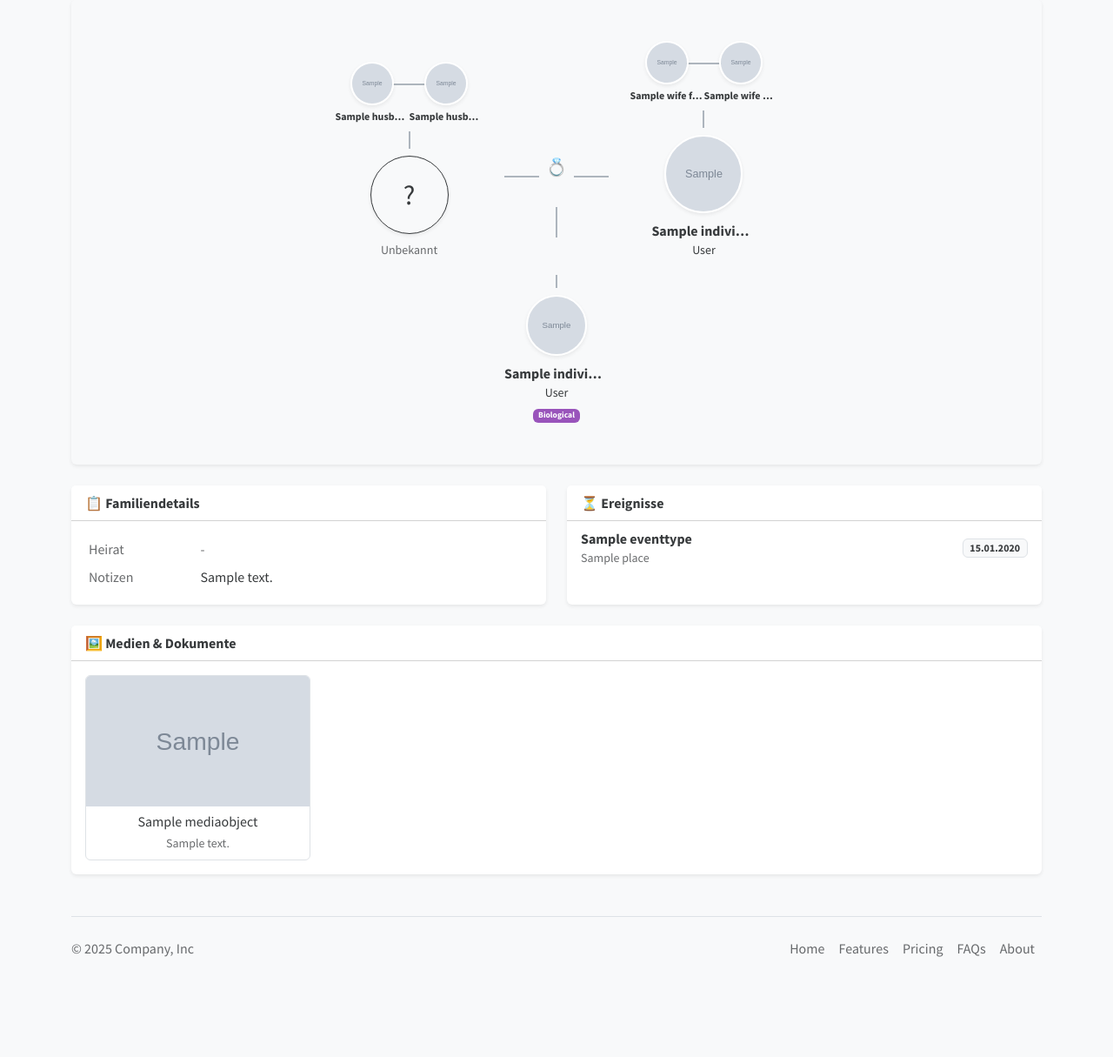
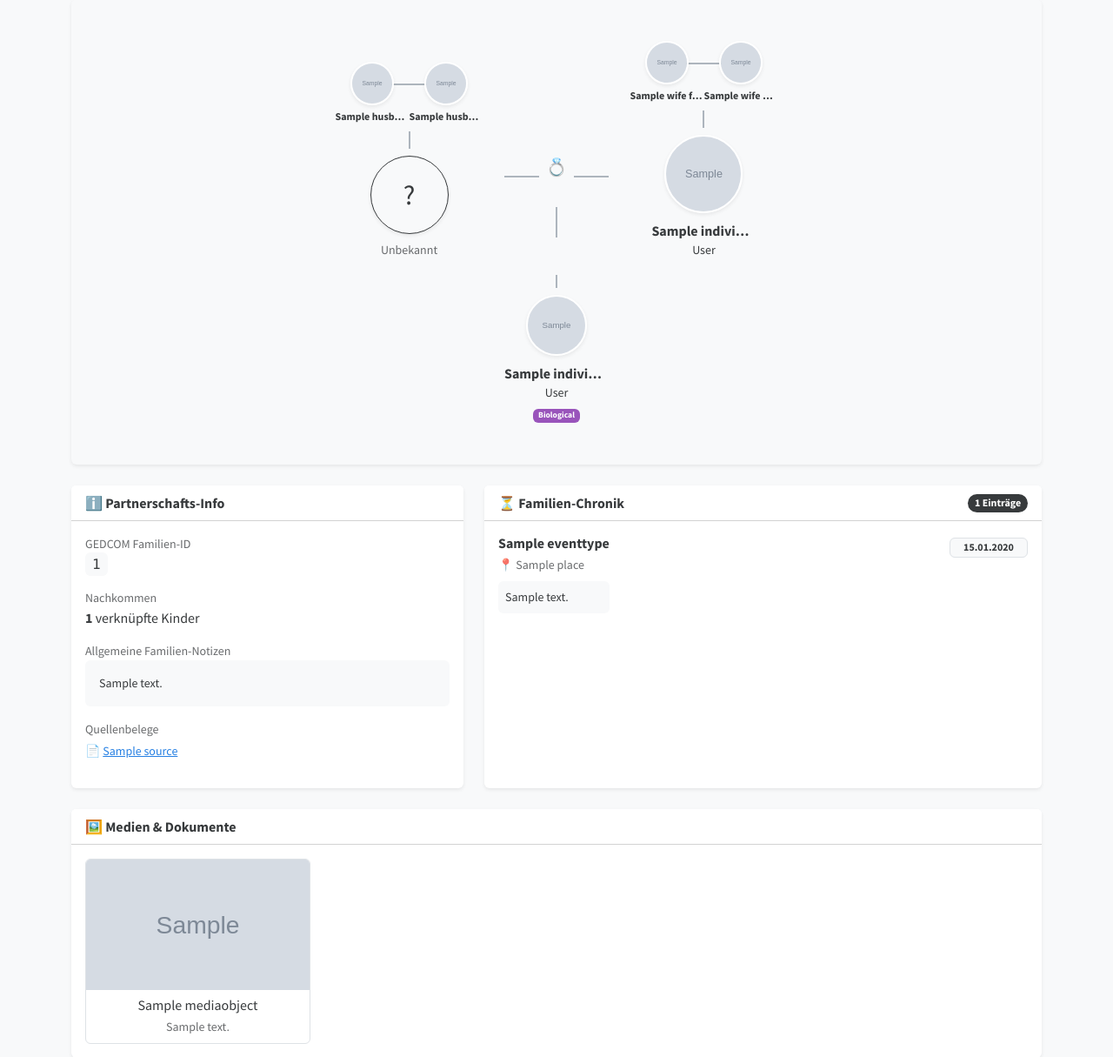
Before and after one commit to stevwyman/rootnode, a Django app: template rootnode/genview/templates/genview/family_detail.html in a window 1280 px wide. Shown: the part 151-1366 px from the top of the page at 87% size. Before the commit the page ends 1251 px from the top, so only its background shows below. Run offline with Django 5.2, Linux system fonts and the light colour scheme; tables that the repository leaves empty hold one stand-in row (values such as "Sample post"); the template is opened without the code that fills it: values that come from a table or form of the project are taken from there, most other values are stand-ins (such as "Sample title", 1, 10 or a date in 2020); grey boxes marked "Sample" are stand-in pictures; some libraries are stand-ins or nearby versions.

Commit message:
update on family detail

```diff
--- a/rootnode/genview/templates/genview/family_detail.html
+++ b/rootnode/genview/templates/genview/family_detail.html
@@ -225,68 +225,92 @@
 </div>
 
 <div class="row g-4 mb-4">
-    <!-- ========================================== -->
-    <!-- 2. DATEN & FAKTEN -->
-    <!-- ========================================== -->
-    <div class="col-md-6">
+    <div class="col-md-5">
         <div class="card shadow-sm h-100 border-0">
-            <div class="card-header bg-white fw-bold">📋 Familiendetails</div>
+            <div class="card-header bg-white fw-bold">ℹ️ Partnerschafts-Info</div>
             <div class="card-body">
-                <table class="table table-borderless table-sm mb-0">
-                    <tbody>
-                        <tr>
-                            <td class="text-muted w-25">Heirat</td>
-                            <td>
-                                {% if family.marriage_event %}
-                                    {% if family.marriage_event.parsed_date %}
-                                        <strong>{{ family.marriage_event.parsed_date|date:"d.m.Y" }}</strong>
-                                    {% else %}
-                                        <strong>{{ family.marriage_event.raw_date }}</strong>
+
+                <div class="mb-3">
+                    <span class="text-muted d-block small">GEDCOM Familien-ID</span>
+                    <span class="font-monospace bg-light px-2 py-1 rounded">{{ family.gedcom_id }}</span>
+                </div>
+
+                <div class="mb-3">
+                    <span class="text-muted d-block small">Nachkommen</span>
+                    <span><strong>{{ family.children.all|length }}</strong> verknüpfte Kinder</span>
+                </div>
+
+                {% if family.notes %}
+                <div class="mb-3">
+                    <span class="text-muted d-block small">Allgemeine Familien-Notizen</span>
+                    <div class="bg-light p-3 rounded small">
+                        {{ family.notes|linebreaksbr }}
+                    </div>
+                </div>
                 {% endif %}
 
-                                    {% if family.marriage_event.place %}
-                                        <br><small class="text-muted">📍 {{ family.marriage_event.place }}</small>
+                {% if family.sources.all %}
+                <div>
+                    <span class="text-muted d-block small mb-1">Quellenbelege</span>
+                    <ul class="list-unstyled small">
+                        {% for source in family.sources.all %}
+                            <li>📄 <a href="{{ source.get_absolute_url }}">{{ source.title }}</a></li>
+                        {% endfor %}
+                    </ul>
+                </div>
                 {% endif %}
-                                {% else %}
-                                    <span class="text-muted">-</span>
-                                {% endif %}
-                            </td>
-                        </tr>
-                        <tr>
-                            <td class="text-muted">Notizen</td>
-                            <td>{{ family.notes|linebreaksbr|default:"<span class='text-muted'>-</span>" }}</td>
-                        </tr>
-                    </tbody>
-                </table>
+
             </div>
         </div>
     </div>
 
-    <!-- ========================================== -->
-    <!-- 3. WEITERE EREIGNISSE -->
-    <!-- ========================================== -->
-    <div class="col-md-6">
+    <div class="col-md-7">
         <div class="card shadow-sm h-100 border-0">
-            <div class="card-header bg-white fw-bold">⏳ Ereignisse</div>
-            <ul class="list-group list-group-flush">
+            <div class="card-header bg-white fw-bold d-flex justify-content-between align-items-center">
+                <span>⏳ Familien-Chronik</span>
+                <span class="badge bg-secondary rounded-pill">{{ family.events.count }} Einträge</span>
+            </div>
+
+            <div class="card-body p-0">
+                {% if family.events.all %}
+                    <div class="list-group list-group-flush">
                         {% for ev in family.events.all %}
-                    <li class="list-group-item d-flex justify-content-between align-items-center">
+                            <div class="list-group-item p-3">
+                                <div class="d-flex w-100 justify-content-between align-items-start">
                                     <div>
-                            <strong>{{ ev.event_type.name|default:ev.event_type.tag }}</strong>
+                                        <h6 class="mb-1 fw-bold">
+                                            {% if ev.event_type.tag == 'MARR' %}💍 {% endif %}
+                                            {% if ev.event_type.tag == 'DIV' %}💔 {% endif %}
+                                            {% if ev.event_type.tag == 'CENS' %}📝 {% endif %}
+                                            {{ ev.event_type.name|default:ev.event_type.tag }}
+                                        </h6>
+
                                         {% if ev.place %}
-                                <div class="small text-muted">{{ ev.place }}</div>
+                                            <p class="mb-1 small text-muted">📍 {{ ev.place }}</p>
+                                        {% endif %}
+
+                                        {% if ev.description %}
+                                            <p class="mb-0 small bg-light p-2 rounded mt-2">{{ ev.description }}</p>
                                         {% endif %}
                                     </div>
+
+                                    <div class="text-end ms-3" style="min-width: 90px;">
                                         {% if ev.parsed_date %}
-                            <span class="badge bg-light text-dark border">{{ ev.parsed_date|date:"d.m.Y" }}</span>
+                                            <span class="badge bg-light text-dark border w-100">{{ ev.parsed_date|date:"d.m.Y" }}</span>
                                         {% elif ev.raw_date %}
-                            <span class="badge bg-light text-dark border">{{ ev.raw_date }}</span>
+                                            <span class="badge bg-light text-dark border w-100">{{ ev.raw_date }}</span>
                                         {% endif %}
-                    </li>
-                {% empty %}
-                    <li class="list-group-item text-muted">Keine Ereignisse erfasst.</li>
+                                    </div>
+                                </div>
+                            </div>
                         {% endfor %}
-            </ul>
+                    </div>
+                {% else %}
+                    <div class="p-4 text-center text-muted">
+                        <p class="mb-0">Keine gemeinsamen Ereignisse (wie Heirat oder Volkszählungen) erfasst.</p>
+                    </div>
+                {% endif %}
+            </div>
         </div>
     </div>
 </div>
```
Lines whose indentation alone changed are shown as unchanged.
